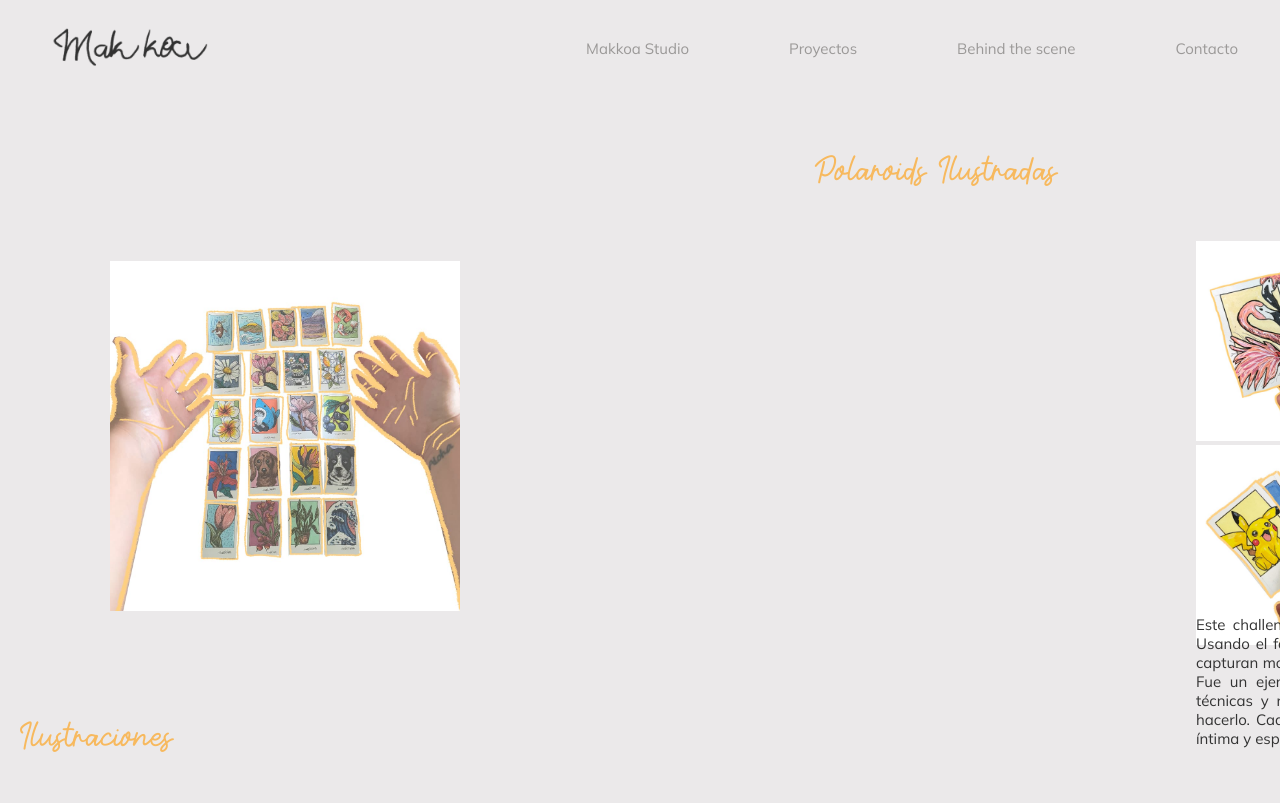
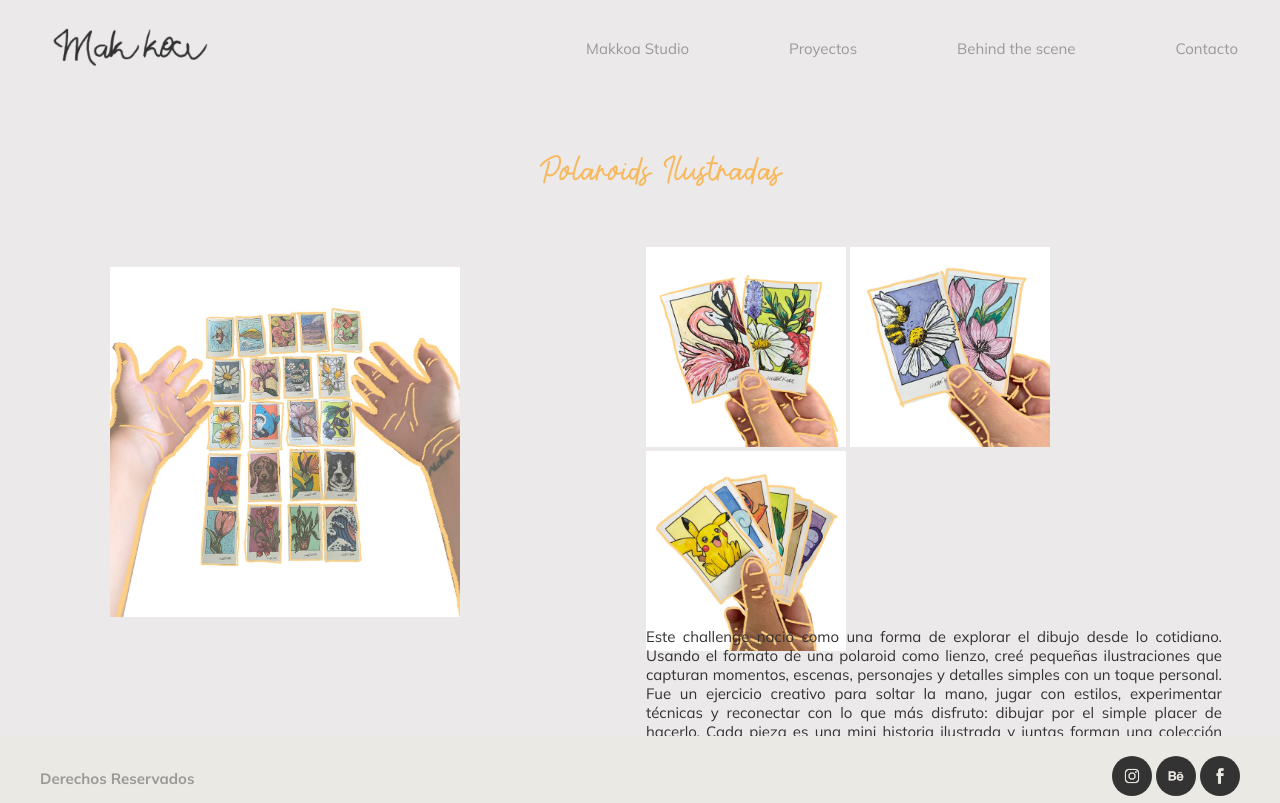
Before and after one commit to makkoastudio/makkoastudio, a plain HTML site: page pages/Behind.html in a window 1280 px wide. Shown: the top 803 px of the page. Drawn offline with Linux system fonts and the light colour scheme; a web font is replaced by a local one.

Commit message:
sabadocambios

```diff
--- a/pages/Behind.html
+++ b/pages/Behind.html
@@ -31,21 +31,15 @@
         <section class="imggral"><article><img src="../multimedia/polaroid amarillo.jpg" alt="Polaroid-uno" class="polaroiduno"></article></section>
         <section class="imgpolaroid">
             <article>
-        <img src="../multimedia/polaroids dos.jpg" alt="Polaroid-dos" class="polaroiddos">
-        <img src="../multimedia/polaroids tres.jpg" alt="polaroid-tres" class="polaroiddos">
-        <img src="../multimedia/polaroids cuatro.jpg" alt="polaroid-cuatro" class="polaroiddos">
+                <img src="../multimedia/polaroids dos.jpg" alt="Polaroid-dos" class="polaroiddos">
+                <img src="../multimedia/polaroids tres.jpg" alt="polaroid-tres" class="polaroiddos">
+                <img src="../multimedia/polaroids cuatro.jpg" alt="polaroid-cuatro" class="polaroiddos">
             </article>
         </section>
-        <section class="texpolaroid"><article><p>Este challenge nació como una forma de explorar el dibujo desde lo cotidiano. Usando el formato de una polaroid como lienzo, creé pequeñas ilustraciones que capturan momentos, escenas, personajes y detalles simples con un toque personal. Fue un ejercicio creativo para soltar la mano, jugar con estilos, experimentar técnicas y reconectar con lo que más disfruto: dibujar por el simple placer de hacerlo. Cada pieza es una mini historia ilustrada y juntas forman una colección íntima y espontánea del universo Makkoa.</p></article></section>
-                <section class="proyecto">
-            <h3>Ilustraciones</h3>
-            <div class="imgsticker">
-                <img src="../multimedia/POLAROID.png" alt="boceto" class="sticker">
-                <img src="../multimedia/flor.png" alt="vidriera-terminada" class="sticker">
-                <img src="../multimedia/redondos rojos.png" alt="stickers" class="sticker">
-                <img src="../multimedia/escarabajo amarillo.png" alt="ilustracion" class="sticker">
-            </div>
-            <p class="texcap"> Ilustraciones personalizadas para sticker personales</p>
+        <section class="texpolaroid">
+            <article>
+                <p>Este challenge nació como una forma de explorar el dibujo desde lo cotidiano. Usando el formato de una polaroid como lienzo, creé pequeñas ilustraciones que capturan momentos, escenas, personajes y detalles simples con un toque personal. Fue un ejercicio creativo para soltar la mano, jugar con estilos, experimentar técnicas y reconectar con lo que más disfruto: dibujar por el simple placer de hacerlo. Cada pieza es una mini historia ilustrada y juntas forman una colección íntima y espontánea del universo Makkoa.</p>
+            </article>
         </section>
     </main>
 
--- a/scss/_behind.scss
+++ b/scss/_behind.scss
@@ -1,42 +1,61 @@
 .mainpolaroid{
     display: grid;
+    grid-template-columns: 1.2fr 1fr;
     grid-template-areas:
-    "tpolaroid tpolaroid tpolaroid"
-    "imggral imgpolaroid imgpolaroid"
-    "imggral texpolaroid texpolaroid"
+    "tpolaroid tpolaroid"
+    "imggral textpolaroid"
+    "imgpolaroid textpolaroid"
     ;
     gap: 1rem;
     .tpolaroid{
         grid-area: tpolaroid;
-        margin: 2rem 5rem;
+        margin: 2rem auto 1rem;
         text-align: center;
+        max-width: 1100px;
+        width: 100%;
     }
     .imggral{
         grid-area: imggral;
-        justify-content: center;
-        margin: 20px 90px;
+        margin: 0;
+        display: grid;
     }
     .imgpolaroid{
         grid-area: imgpolaroid;
-        justify-content: center;
-        margin: 0 80px;
+        margin: 0;
+    }
+    .imgpolaroid .thumbs{
+        display: grid;
+        grid-template-columns: repeat(3, 1fr);
+        gap: 1rem;
+        max-width: 640px;
     }
     .texpolaroid{
         grid-area: texpolaroid;
-        display: inline-block;
-        width: 45vw;
-        height: auto;
-        background-color: none;
-        margin: -50px 80px;
+        display: block;
+        width: auto;
+        margin: 0;
+        background-color: transparent;
+        max-width: 640px;
+        line-height: 1.6;
         text-align: justify;
     }
     .polaroiduno{
-        height: 350px;
-        width: 350px;
+        width: 100%;
+        max-width: 600px;
+        aspect-ratio: 4 / 3;
+        height: auto;
+        object-fit: cover;
+        display: block;
+        justify-self: start;
     }
     .polaroiddos{
-        height: 200px;
-        width: 200px;
+        width: 100%;
+        max-width: 280px;
+        aspect-ratio: 4 / 3;
+        height: auto;
+        object-fit: cover;
+        display: block;
+
     }
     .imgstciker{
         display: grid;
@@ -84,10 +103,16 @@
             display: flex;
             justify-content: center;
             gap: 1rem;
-            justify-content: center;
             margin-bottom: 1rem;
-            flex-wrap: flex;
+            flex-wrap: wrap;
             overflow-x: auto;
+            .polaroiddos{max-width: 200px;}
+        }
+        .imgpolaroid .thumbs{
+        display: grid;
+        grid-template-columns: repeat(2, 1fr);
+        gap: 12px;
+        max-width: 350px;
         }
         .imgpolaroid img{
             width: 100%;
@@ -95,18 +120,19 @@
             height: auto;
         }
         .texpolaroid{
-            display: flex;
-            justify-content: center;
-            align-items: center;
+            display: block;
             width: 100%;
-            margin: 1rem 0;
+            margin: 0 0 1rem 0;
             text-align: justify;
-            padding: 0 1rem;
+            padding: 0 0.5rem;
+            max-width: 720px;
         }
         .polaroiduno, .polaroiddos{
             width: 100%;
-            max-width: 270px;
+            max-width: 320px;
             margin-bottom: 1rem;
+            aspect-ratio: 4 / 3;
+            object-fit: cover;
         }
     }
 }
```
